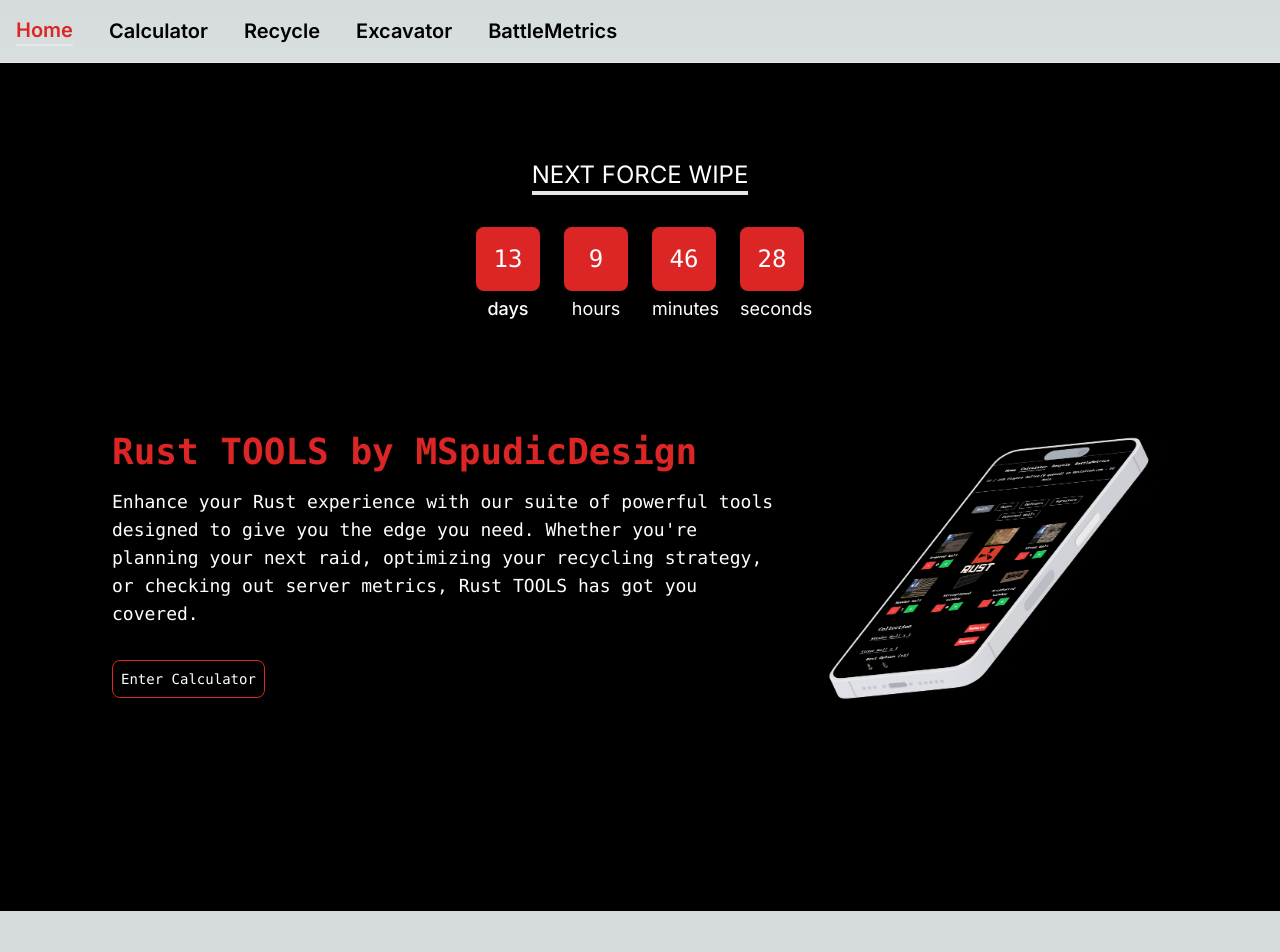
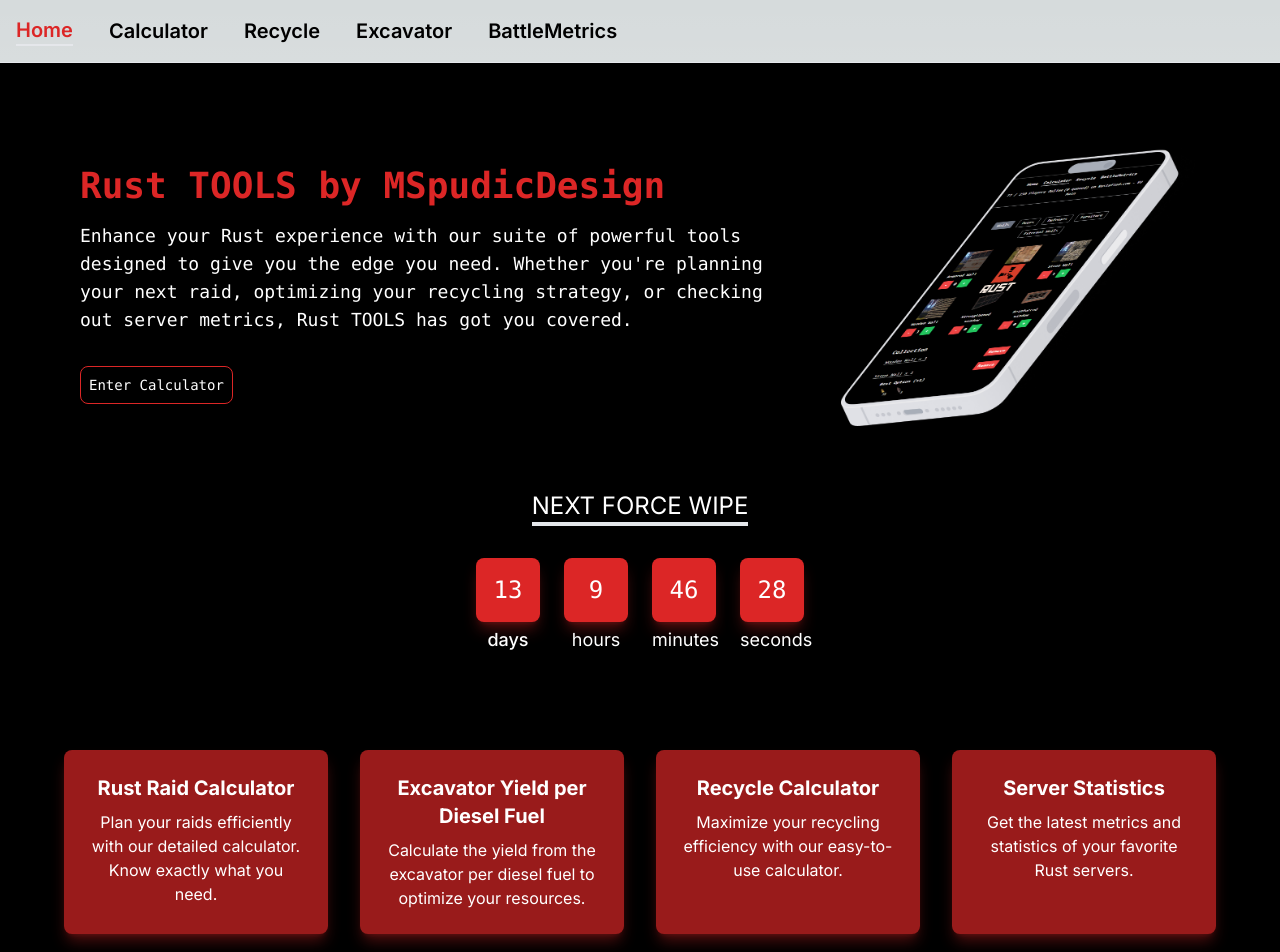
Before and after one commit to fogracvxy/rust-raid-calculator, a Next.js app: page / in a window 1280 px wide. Shown: the top 952 px of the page. Before the commit the page ends 911 px from the top, so only its background shows below. Built offline with nearby package versions, Linux system fonts and the light colour scheme; no server answers.

Commit message:
changes to home page

```diff
--- a/src/app/globals.css
+++ b/src/app/globals.css
@@ -17,7 +17,6 @@
 }
 
 body {
-
   color: rgb(var(--foreground-rgb));
   background: linear-gradient(
       to bottom,
--- a/src/app/page.tsx
+++ b/src/app/page.tsx
@@ -79,69 +79,7 @@
     countDownTime.minutes === 0 &&
     countDownTime.seconds === 0;
   return (
-    <main className="flex flex-col items-center justify-between p-4 lg:p-24 bg-black text-white ">
-      {isCountdownZero ? (
-        <div className="mb-12">
-          <Hourglass
-            visible={true}
-            height="40"
-            width="40"
-            ariaLabel="hourglass-loading"
-            wrapperStyle={{}}
-            wrapperClass=""
-            colors={["rgb(220 38 38)", "rgb(239 68 68)"]}
-          />
-        </div>
-      ) : (
-        <>
-          {/* Countdown Section */}
-          <div className="border-b-4 mb-8 text-2xl">NEXT FORCE WIPE</div>
-          <div className="flex items-start justify-center mb-12 w-full gap-6 ">
-            <div className="timer w-16">
-              <div className="bg-red-600 py-4 px-2 rounded-lg overflow-hidden">
-                <h3 className="countdown-element days font-Cormorant font-mono text-2xl text-white text-center">
-                  {countDownTime.days}
-                </h3>
-              </div>
-              <p className="text-lg font-Cormorant font-medium text-white mt-1 text-center w-full">
-                days
-              </p>
-            </div>
-            <div className="timer w-16">
-              <div className="bg-red-600 py-4 px-2 rounded-lg overflow-hidden">
-                <h3 className="countdown-element hours font-Cormorant font-mono text-2xl text-white text-center">
-                  {countDownTime.hours}
-                </h3>
-              </div>
-              <p className="text-lg font-Cormorant font-normal text-white mt-1 text-center w-full">
-                hours
-              </p>
-            </div>
-
-            <div className="timer w-16">
-              <div className="bg-red-600 py-4 px-2 rounded-lg overflow-hidden">
-                <h3 className="countdown-element minutes font-Cormorant font-mono text-2xl text-white text-center">
-                  {countDownTime.minutes}
-                </h3>
-              </div>
-              <p className="text-lg font-Cormorant font-normal text-white mt-1 text-center w-full">
-                minutes
-              </p>
-            </div>
-
-            <div className="timer w-16">
-              <div className="bg-red-600 py-4 px-2 rounded-lg overflow-hidden">
-                <h3 className="countdown-element seconds font-Cormorant font-mono text-2xl text-white text-center">
-                  {countDownTime.seconds}
-                </h3>
-              </div>
-              <p className="text-lg font-Cormorant font-normal text-white mt-1 text-center w-full">
-                seconds
-              </p>
-            </div>
-          </div>
-        </>
-      )}
+    <main className="flex flex-col items-center justify-between p-4 pb-32 bg-black text-white">
       <div className="w-full max-w-6xl flex flex-col lg:flex-row items-center justify-between font-mono text-lg">
         {/* Content Section */}
         <div className="w-full lg:w-2/3 lg:order-1 pr-8">
@@ -150,8 +88,8 @@
           </h1>
           <p className="ml-4 mt-4 text-lg">
             Enhance your Rust experience with our suite of powerful tools
-            designed to give you the edge you need. Whether you&apos;re planning
-            your next raid, optimizing your recycling strategy, or checking out
+            designed to give you the edge you need. Whether you're planning your
+            next raid, optimizing your recycling strategy, or checking out
             server metrics, Rust TOOLS has got you covered.
           </p>
           <div className="pt-8 ml-4 lg:pt-15">
@@ -175,6 +113,97 @@
           />
         </div>
       </div>
+      {isCountdownZero ? (
+        <div className="mb-12">
+          <Hourglass
+            visible={true}
+            height="40"
+            width="40"
+            ariaLabel="hourglass-loading"
+            wrapperStyle={{}}
+            wrapperClass=""
+            colors={["rgb(220 38 38)", "rgb(239 68 68)"]}
+          />
+        </div>
+      ) : (
+        <>
+          {/* Countdown Section */}
+          <div className="border-b-4 mb-8 text-2xl">NEXT FORCE WIPE</div>
+          <div className="flex items-start justify-center mb-12 w-full gap-6">
+            <div className="timer w-16">
+              <div className="bg-red-600 py-4 px-2 rounded-lg overflow-hidden shadow-lg shadow-red-800/50">
+                <h3 className="countdown-element days font-Cormorant font-mono text-2xl text-white text-center">
+                  {countDownTime.days}
+                </h3>
+              </div>
+              <p className="text-lg font-Cormorant font-medium text-white mt-1 text-center w-full">
+                days
+              </p>
+            </div>
+            <div className="timer w-16">
+              <div className="bg-red-600 py-4 px-2 rounded-lg overflow-hidden shadow-lg shadow-red-800/50">
+                <h3 className="countdown-element hours font-Cormorant font-mono text-2xl text-white text-center">
+                  {countDownTime.hours}
+                </h3>
+              </div>
+              <p className="text-lg font-Cormorant font-normal text-white mt-1 text-center w-full">
+                hours
+              </p>
+            </div>
+
+            <div className="timer w-16">
+              <div className="bg-red-600 py-4 px-2 rounded-lg overflow-hidden shadow-lg shadow-red-800/50">
+                <h3 className="countdown-element minutes font-Cormorant font-mono text-2xl text-white text-center">
+                  {countDownTime.minutes}
+                </h3>
+              </div>
+              <p className="text-lg font-Cormorant font-normal text-white mt-1 text-center w-full">
+                minutes
+              </p>
+            </div>
+
+            <div className="timer w-16">
+              <div className="bg-red-600 py-4 px-2 rounded-lg overflow-hidden shadow-lg shadow-red-800/50">
+                <h3 className="countdown-element seconds font-Cormorant font-mono text-2xl text-white text-center">
+                  {countDownTime.seconds}
+                </h3>
+              </div>
+              <p className="text-lg font-Cormorant font-normal text-white mt-1 text-center w-full">
+                seconds
+              </p>
+            </div>
+          </div>
+        </>
+      )}
+      {/* Grid Section */}
+      <div className="w-full max-w-6xl mt-12 grid grid-cols-1 lg:grid-cols-4 gap-8">
+        <div className="bg-red-800 p-6 rounded-lg shadow-lg shadow-red-800/50 text-center transition-transform transform hover:-translate-y-1 hover:scale-105">
+          <h2 className="text-xl font-bold">Rust Raid Calculator</h2>
+          <p className="mt-2">
+            Plan your raids efficiently with our detailed calculator. Know
+            exactly what you need.
+          </p>
+        </div>
+        <div className="bg-red-800 p-6 rounded-lg shadow-lg shadow-red-800/50 text-center transition-transform transform hover:-translate-y-1 hover:scale-105">
+          <h2 className="text-xl font-bold">Excavator Yield per Diesel Fuel</h2>
+          <p className="mt-2">
+            Calculate the yield from the excavator per diesel fuel to optimize
+            your resources.
+          </p>
+        </div>
+        <div className="bg-red-800 p-6 rounded-lg shadow-lg shadow-red-800/50 text-center transition-transform transform hover:-translate-y-1 hover:scale-105">
+          <h2 className="text-xl font-bold">Recycle Calculator</h2>
+          <p className="mt-2">
+            Maximize your recycling efficiency with our easy-to-use calculator.
+          </p>
+        </div>
+        <div className="bg-red-800 p-6 rounded-lg shadow-lg shadow-red-800/50 text-center transition-transform transform hover:-translate-y-1 hover:scale-105">
+          <h2 className="text-xl font-bold">Server Statistics</h2>
+          <p className="mt-2">
+            Get the latest metrics and statistics of your favorite Rust servers.
+          </p>
+        </div>
+      </div>
     </main>
   );
 }
```
